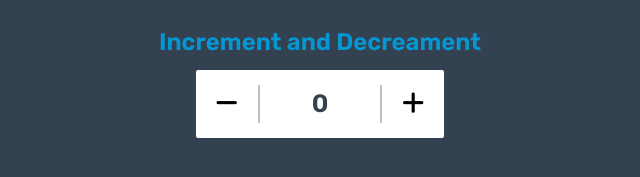
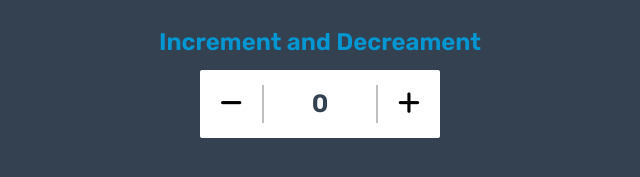
Before and after one commit to Bhargav-Tibadiya/Incrementer-Decrementer, a plain HTML site: page index.html in a window 1280 px wide. Shown: the part 319-496 px from the top of the page, 320-960 px from the left. Drawn offline with nearby package versions, Linux system fonts and the light colour scheme; files that its build step writes are made by us from their sources.

Commit message:
Updated CSS
Updated CSS for Counter. when number of digits increase size of box was also increasing. So it was fixed

```diff
--- a/style.css
+++ b/style.css
@@ -30,7 +30,7 @@
     display: flex;
     font-size: 25px;
     border-radius: 2px;
-    gap: 52px;
+    gap: 16px;
     padding: 15px 20px;
 }
 
@@ -46,5 +46,7 @@
 
 #counter{
     font-weight: bold;
+    width: 80px;
+    text-align: center;
     /* padding: 0px 40px; */
 }
```
